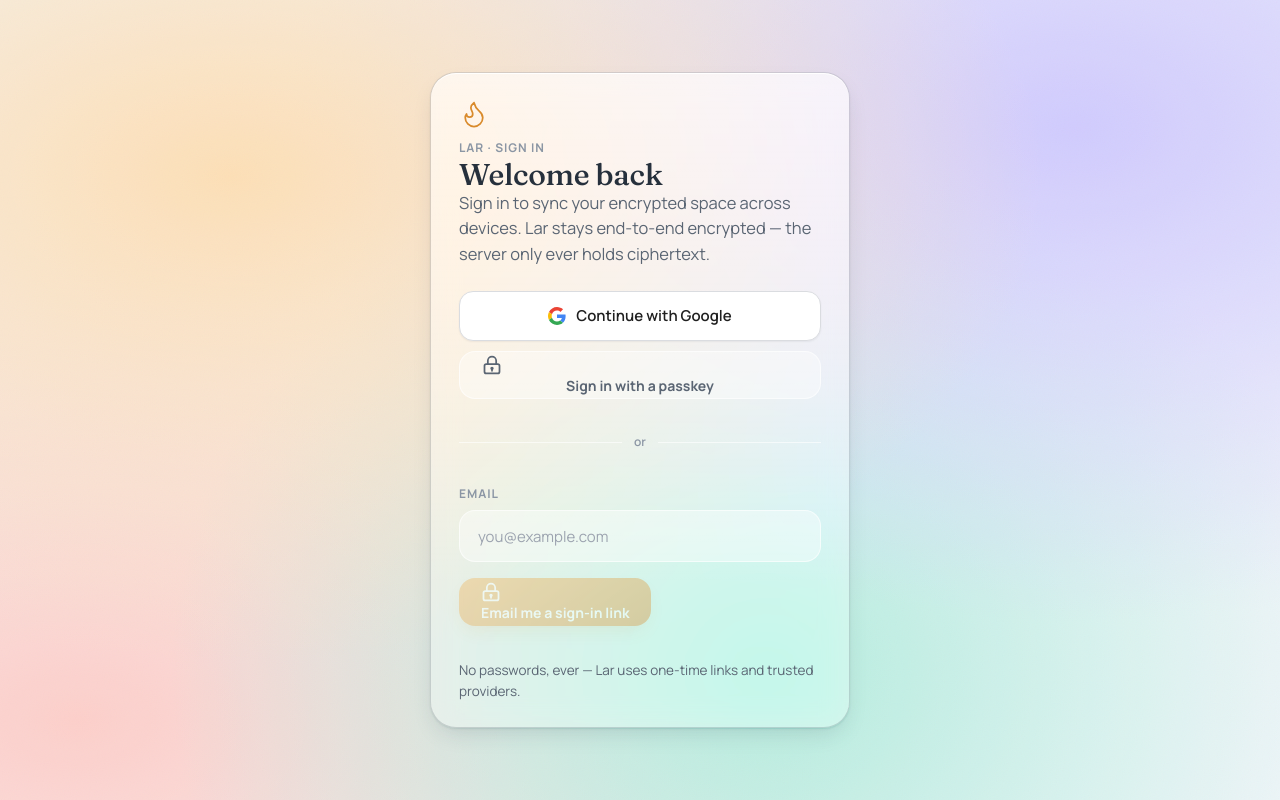
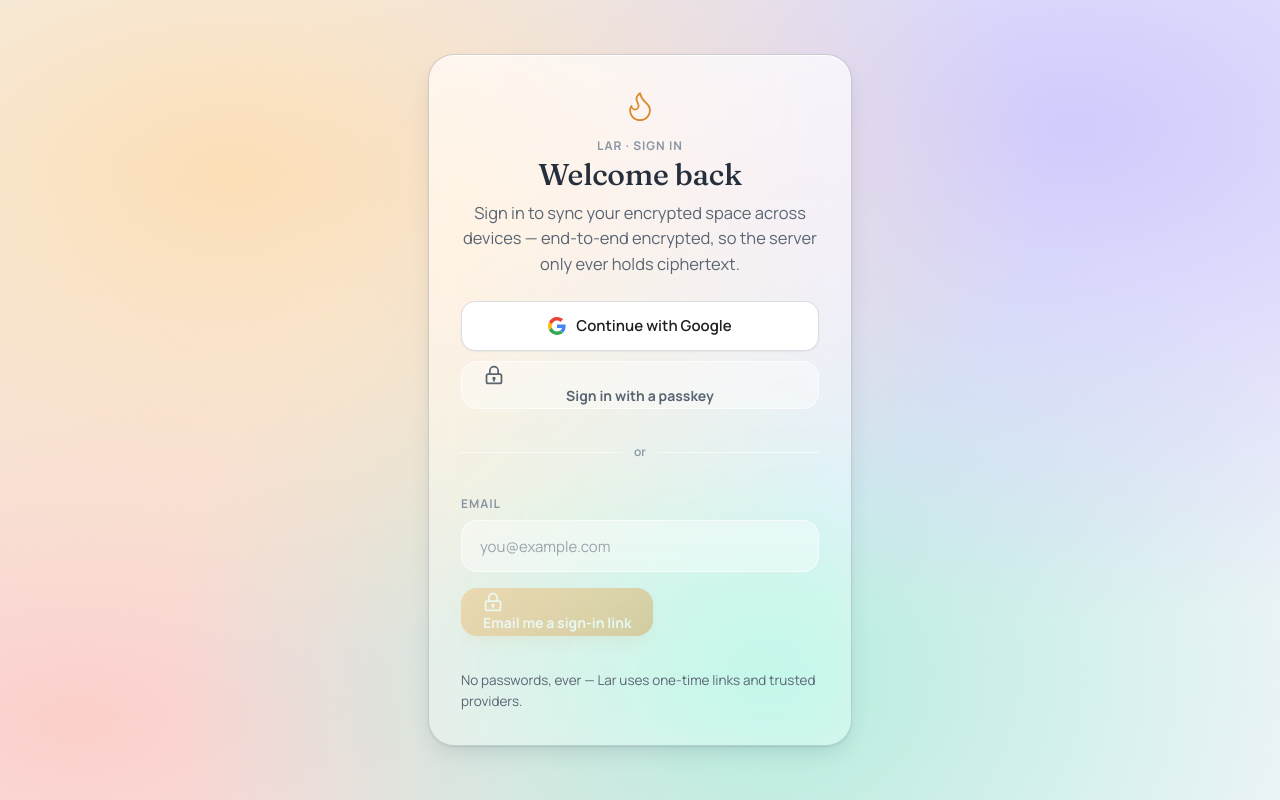
Before and after one commit to Hey-Lar/lar, a Next.js app in the folder apps/portal/: page /login in a window 1280 px wide. Built offline with nearby package versions, Linux system fonts and the light colour scheme; no server answers.

Commit message:
feat(ui): premium centered login header (brand mark + welcome) + tighter spacing
Centered the brand mark, eyebrow, heading + lead for a welcoming premium feel; tightened
copy + card padding. Verified visually on :4200 over the new ambient mesh. lint clean.

```diff
--- a/apps/portal/app/login/page.tsx
+++ b/apps/portal/app/login/page.tsx
@@ -30,38 +30,37 @@ export default function LoginPage() {
     >
       <section
         className="card"
-        style={{ width: 'min(420px, 92vw)', display: 'flex', flexDirection: 'column' }}
+        style={{
+          width: 'min(424px, 92vw)',
+          display: 'flex',
+          flexDirection: 'column',
+          padding: '34px 32px',
+        }}
       >
-        <span style={{ display: 'inline-flex', color: 'var(--hearth)', marginBottom: 10 }}>
-          <Icon name="mark" size={30} />
+        <div style={{ textAlign: 'center' }}>
+          <span style={{ display: 'inline-flex', color: 'var(--hearth)', marginBottom: 14 }}>
+            <Icon name="mark" size={34} />
           </span>
-        <span className="eyebrow">Lar · Sign in</span>
-        <h1 className="h1" style={{ fontSize: 30 }}>
+          <div className="eyebrow">Lar · Sign in</div>
+          <h1 className="h1" style={{ fontSize: 30, margin: '4px 0 0' }}>
             {configured ? 'Welcome back' : 'Sign-in isn’t live yet'}
           </h1>
+          <p className="lead" style={{ marginTop: 10, marginBottom: 24 }}>
+            {configured
+              ? 'Sign in to sync your encrypted space across devices — end-to-end encrypted, so the server only ever holds ciphertext.'
+              : 'Lar works fully on this device without an account. Sign-in unlocks encrypted cross-device sync — still being prepared.'}
+          </p>
+        </div>
 
         {configured ? (
-          <>
-            <p className="lead">
-              Sign in to sync your encrypted space across devices. Lar stays end-to-end encrypted —
-              the server only ever holds ciphertext.
-            </p>
           <SignInForm />
-          </>
         ) : (
-          <>
-            <p className="lead">
-              Lar works fully on this device without an account. Cross-device sync — which is what
-              sign-in unlocks — is still being prepared, and stays end-to-end encrypted when it
-              arrives.
-            </p>
-            <div className="btn-row">
+          <div className="btn-row" style={{ justifyContent: 'center' }}>
             <Link href="/" className="btn ghost">
               <Icon name="home" />
               Back to Lar
             </Link>
           </div>
-          </>
         )}
       </section>
     </main>
```
Lines whose indentation alone changed are shown as unchanged.
